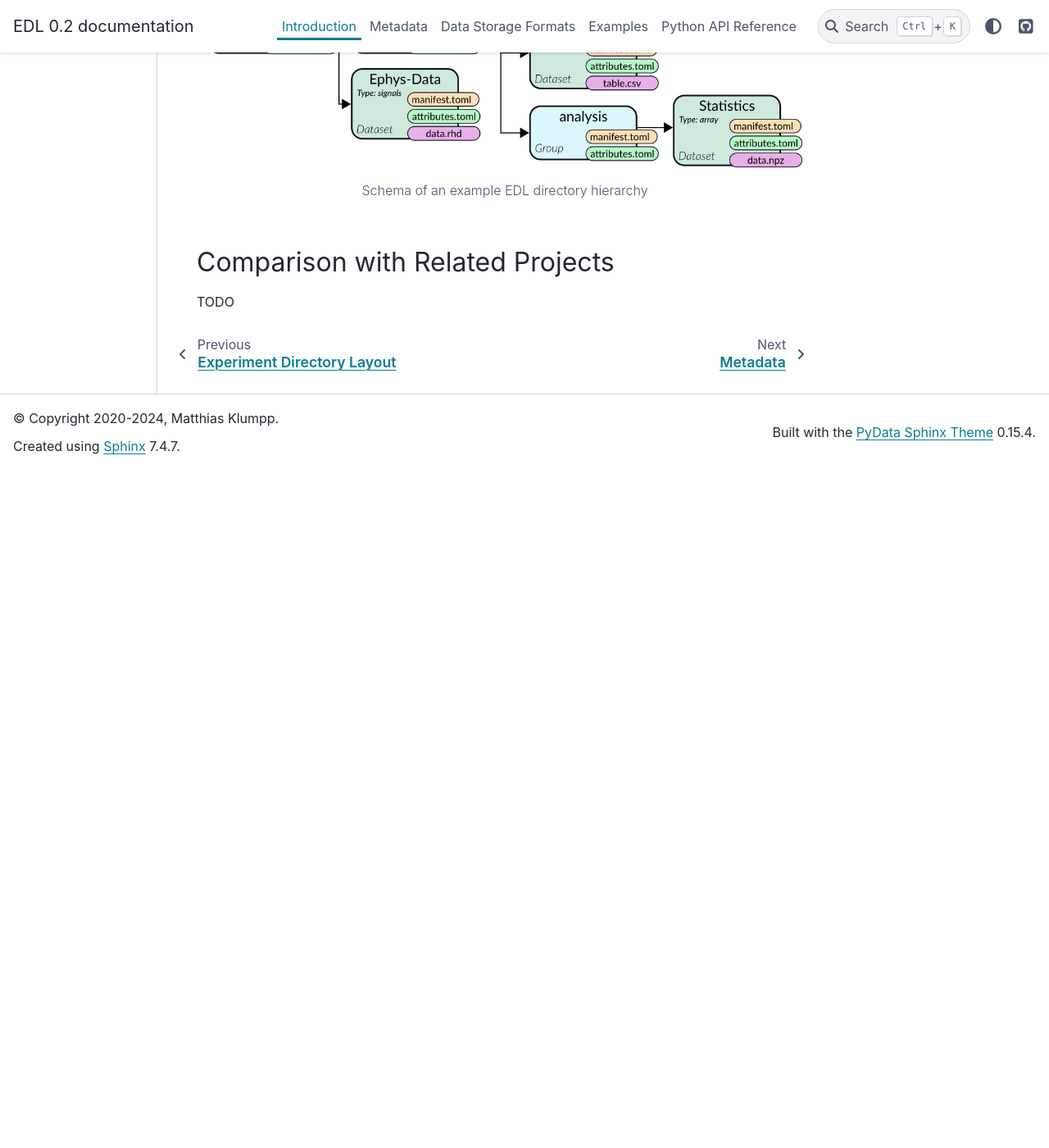
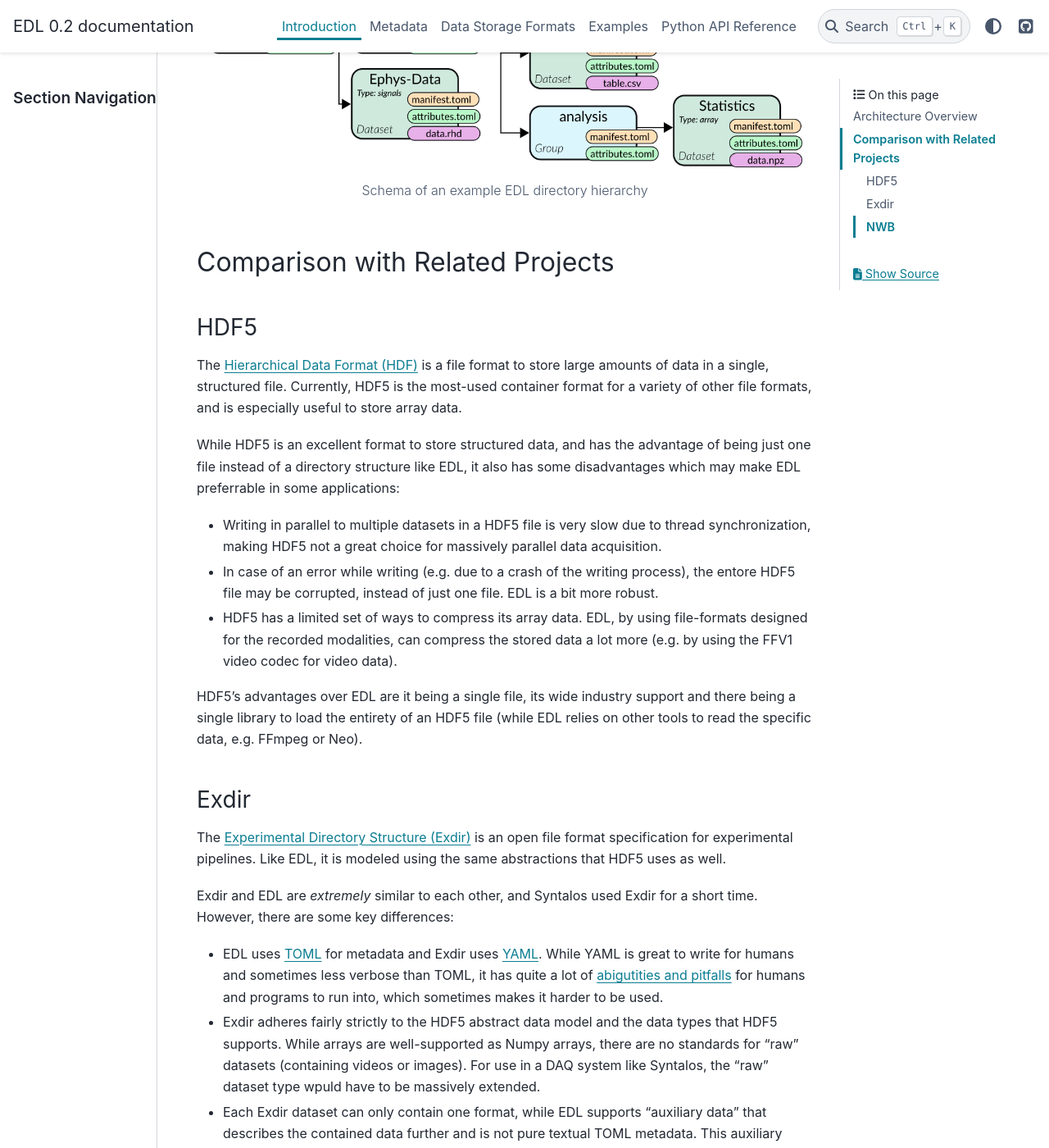
Before and after one commit to syntalos/edlio, a Sphinx documentation site: the page built from docs/intro.rst, in a window 1280 px wide and 1400 px high, scrolled down 2596 px. Shown: the whole window at 82% size. Built offline with Sphinx 7.4.7 and the PyData theme 0.15.4, drawn with Linux system fonts in a browser that asks for light colours; before the commit the page ends 3170 px from its top, so only the background shows below that; some of the changed text lies outside the part shown.

Commit message:
docs: Add project comparison section

```diff
--- a/docs/intro.rst
+++ b/docs/intro.rst
@@ -91,4 +91,58 @@ Each node represents a new directory.
 Comparison with Related Projects
 ================================
 
-TODO
+HDF5
+----
+
+The `Hierarchical Data Format (HDF) <https://en.wikipedia.org/wiki/Hierarchical_Data_Format>`_ is a file format to store
+large amounts of data in a single, structured file. Currently, HDF5 is the most-used container format for a variety of
+other file formats, and is especially useful to store array data.
+
+While HDF5 is an excellent format to store structured data, and has the advantage of being just one file instead of a
+directory structure like EDL, it also has some disadvantages which may make EDL preferrable in some applications:
+
+* Writing in parallel to multiple datasets in a HDF5 file is very slow due to thread synchronization, making HDF5 not a
+  great choice for massively parallel data acquisition.
+* In case of an error while writing (e.g. due to a crash of the writing process), the entore HDF5 file may be corrupted,
+  instead of just one file. EDL is a bit more robust.
+* HDF5 has a limited set of ways to compress its array data. EDL, by using file-formats designed for the recorded modalities,
+  can compress the stored data a lot more (e.g. by using the FFV1 video codec for video data).
+
+HDF5's advantages over EDL are it being a single file, its wide industry support and there being a single library to load
+the entirety of an HDF5 file (while EDL relies on other tools to read the specific data, e.g. FFmpeg or Neo).
+
+
+Exdir
+-----
+
+The `Experimental Directory Structure (Exdir) <https://exdir.readthedocs.io/en/latest/>`_ is an open file format specification for
+experimental pipelines. Like EDL, it is modeled using the same abstractions that HDF5 uses as well.
+
+Exdir and EDL are *extremely* similar to each other, and Syntalos used Exdir for a short time. However, there are some key differences:
+
+* EDL uses `TOML <https://toml.io/en/>`_ for metadata and Exdir uses `YAML <https://yaml.org/>`_. While YAML is great to write for
+  humans and sometimes less verbose than TOML, it has quite a lot of `abigutities and pitfalls <https://noyaml.com/>`_ for humans and
+  programs to run into, which sometimes makes it harder to be used.
+* Exdir adheres fairly strictly to the HDF5 abstract data model and the data types that HDF5 supports. While arrays are well-supported
+  as Numpy arrays, there are no standards for "raw" datasets (containing videos or images). For use in a DAQ system like Syntalos, the
+  "raw" dataset type wpuld have to be massively extended.
+* Each Exdir dataset can only contain one format, while EDL supports "auxiliary data" that describes the contained data further and is not
+  pure textual TOML metadata. This auxiliary data may for example be timestamps for a video file. In Exdir, this data would had to be split
+  into two datasets, which users found very confusing. EDL allows strongly linked data to be kept together in one directory.
+* Exdir has no unique ID for the dataset, and also does not mandata the ID to be added as metadata to files contained in its structure.
+  This is a feature that we really wanted for EDL, and that was a bit difficult to retrofit into Exdir.
+
+Overall, Exdir is a fine format that simply has a few less features compared to what we needed for Syntalos. Its advantage over EDL
+is that is maps a lot more cleanly to HDF5 data structures and probably needs less processing to be converted into HDF5 than EDL would.
+
+
+NWB
+---
+
+The `Neurodata Without Borders <https://www.nwb.org/>`_ format is a HDF5-based file format and structure to store neuroscientific data
+and make it easy to be interchanged between many groups in the neuroscientific community.
+It being based on HDF5 makes it not very suitable for massively parallel direct-write data acquisition though, which is why Syntalos
+and other DAQ systems can't use it directly.
+
+However, some groups do convert EDL into NWB-HDF5 files after the data acquisition has been completed, which is a good approach to get
+the best of both worlds.
```
